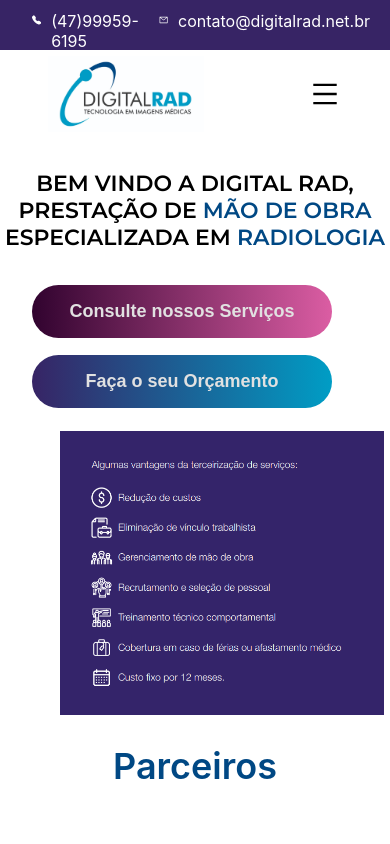
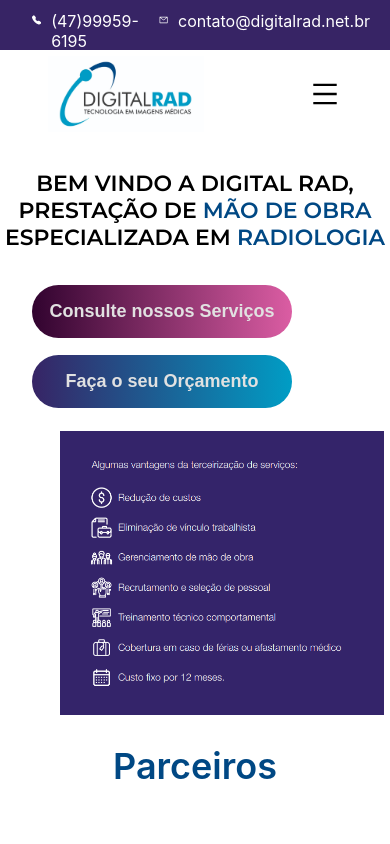
Before and after one commit to lmgaspa/paduan, a React (Create React App) app: page / in a window 390 px wide. Shown: the top 844 px of the page. Built offline with nearby package versions, Linux system fonts and the light colour scheme.

Commit message:
quinto commit

```diff
--- a/src/layouts/home.module.css
+++ b/src/layouts/home.module.css
@@ -104,8 +104,8 @@
         left: 32px;
         top: 260px;
         font-size: 18px;
-        max-width: 300px;
-        min-width: 300px;
+        max-width: 260px;
+        min-width: 260px;
     }
     .button2 {
         margin-top: 25px;
@@ -113,7 +113,7 @@
         left: 32px;
         top: 330px;
         font-size: 18px;
-        max-width: 300px;
-        min-width: 300px;
+        max-width: 260px;
+        min-width: 260px;
     }
   }
```
